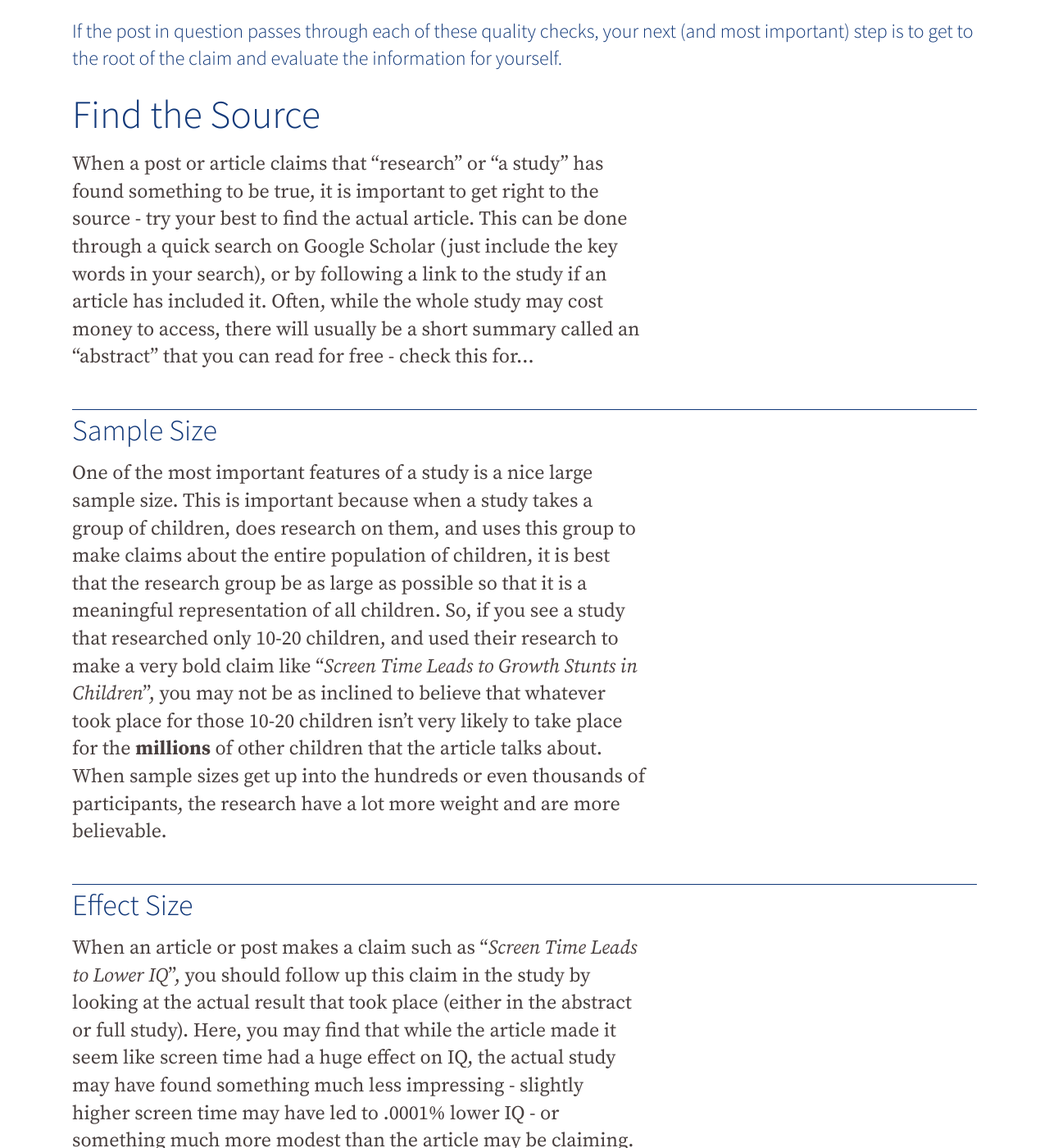
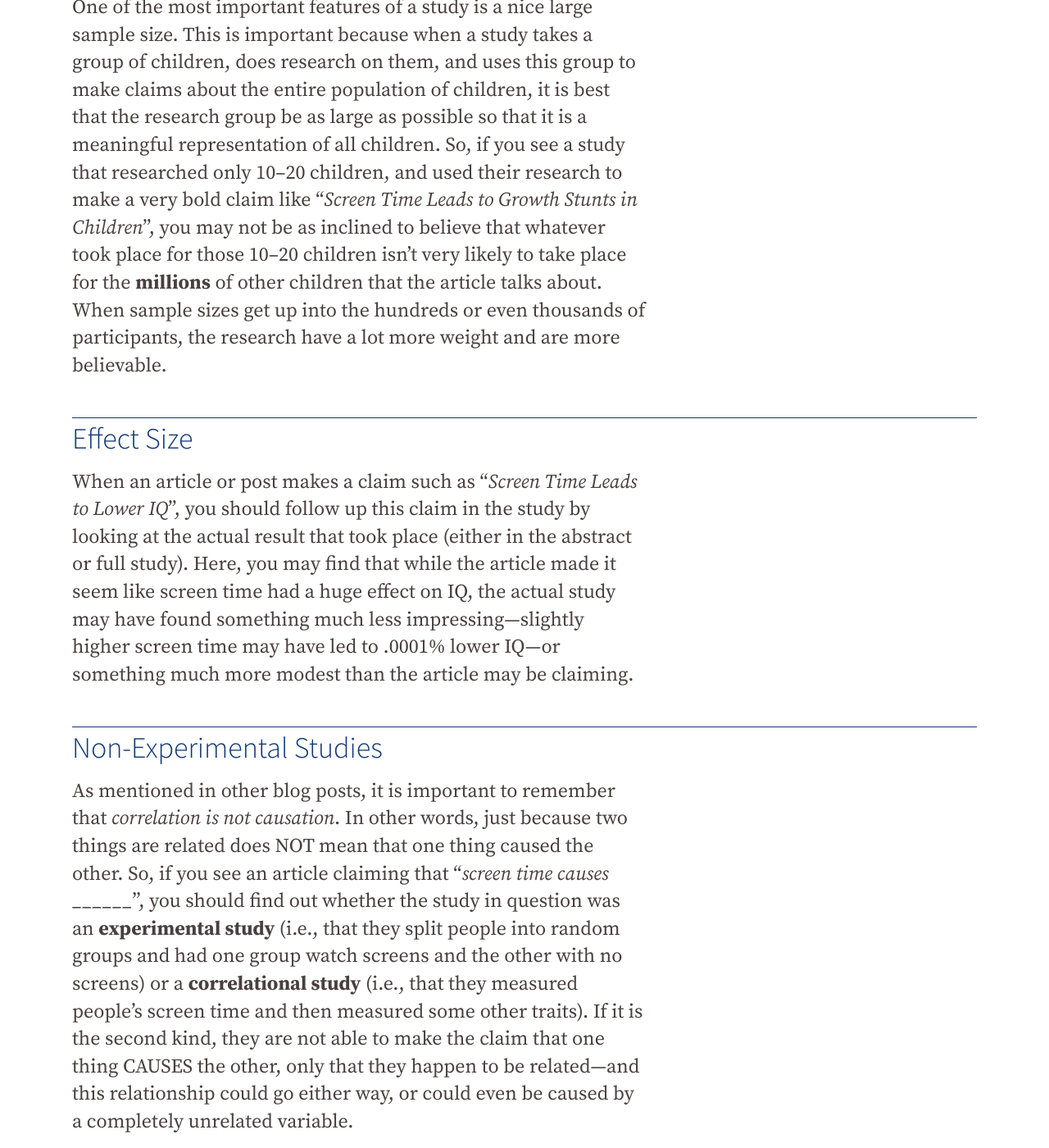
Before and after one commit to famliy-screen-time/familyscreentime.ca, a Jekyll site: the page built from _posts/2020-03-23-how-to.md, in a window 1280 px wide and 1400 px high, scrolled down 2937 px. Shown: the whole window at 82% size. Built offline with Jekyll 4.4.1, drawn with Linux system fonts in a browser that asks for light colours; nearby versions of some CDN libraries; some of the changed text lies outside the part shown.

Commit message:
Update Blog “2020-03-23-how-to”

```diff
--- a/_posts/2020-03-23-how-to.md
+++ b/_posts/2020-03-23-how-to.md
@@ -10,9 +10,9 @@
 
 When sifting through your feed, these types of claims should have their truth questioned right off the bat:
 
-## **No Source**
+## No Source
 
-If someone shares a photo or status on social media that appears to be talking about the results of some sort of study or research, but does not follow it up with a link or reference to where they got this information, there is no reason to believe that the poster didn't just make it up! Posts like these should be either a) followed up with some hefty researching looking for a reliable source, or b) IGNORED.
+If someone shares a photo or status on social media that appears to be talking about the results of some sort of study or research, but does not follow it up with a link or reference to where they got this information, there is no reason to believe that the poster didn't just make it up! Posts like these should be either (a) followed up with some hefty researching looking for a reliable source, or (b) IGNORED.
 
 Examples:
 
@@ -40,15 +40,15 @@
 
 ## Sample Size
 
-One of the most important features of a study is a nice large sample size. This is important because when a study takes a group of children, does research on them, and uses this group to make claims about the entire population of children, it is best that the research group be as large as possible so that it is a meaningful representation of all children. So, if you see a study that researched only 10-20 children, and used their research to make a very bold claim like "*Screen Time Leads to Growth Stunts in Children*", you may not be as inclined to believe that whatever took place for those 10-20 children isn't very likely to take place for the **millions** of other children that the article talks about. When sample sizes get up into the hundreds or even thousands of participants, the research have a lot more weight and are more believable.
+One of the most important features of a study is a nice large sample size. This is important because when a study takes a group of children, does research on them, and uses this group to make claims about the entire population of children, it is best that the research group be as large as possible so that it is a meaningful representation of all children. So, if you see a study that researched only 10–20 children, and used their research to make a very bold claim like "*Screen Time Leads to Growth Stunts in Children*", you may not be as inclined to believe that whatever took place for those 10–20 children isn't very likely to take place for the **millions** of other children that the article talks about. When sample sizes get up into the hundreds or even thousands of participants, the research have a lot more weight and are more believable.
 
 ## Effect Size
 
-When an article or post makes a claim such as "*Screen Time Leads to Lower IQ*", you should follow up this claim in the study by looking at the actual result that took place (either in the abstract or full study). Here, you may find that while the article made it seem like screen time had a huge effect on IQ, the actual study may have found something much less impressing - slightly higher screen time may have led to .0001% lower IQ - or something much more modest than the article may be claiming.
+When an article or post makes a claim such as "*Screen Time Leads to Lower IQ*", you should follow up this claim in the study by looking at the actual result that took place (either in the abstract or full study). Here, you may find that while the article made it seem like screen time had a huge effect on IQ, the actual study may have found something much less impressing—slightly higher screen time may have led to .0001% lower IQ—or something much more modest than the article may be claiming.
 
 ## Non-Experimental Studies
 
-As mentioned in other blog posts, it is important to remember that *correlation is not causation*. In other words, just because two things are related does NOT mean that one thing caused the other. So, if you see an article claiming that "*screen time causes \_\_\_\_\_\_*", you should find out whether the study in question was an **experimental study** (i.e., that they split people into random groups and had one group watch screens and the other with no screens) or a **correlational study** (i.e., that they measured people's screen time and then measured some other traits). If it is the second kind, they are not able to make the claim that one thing CAUSES the other, only that they happen to be related - and this relationship could go either way, or could even be caused by a completely unrelated variable.
+As mentioned in other blog posts, it is important to remember that *correlation is not causation*. In other words, just because two things are related does NOT mean that one thing caused the other. So, if you see an article claiming that "*screen time causes \_\_\_\_\_\_*", you should find out whether the study in question was an **experimental study** (i.e., that they split people into random groups and had one group watch screens and the other with no screens) or a **correlational study** (i.e., that they measured people's screen time and then measured some other traits). If it is the second kind, they are not able to make the claim that one thing CAUSES the other, only that they happen to be related—and this relationship could go either way, or could even be caused by a completely unrelated variable.
 
 # Takeaways
 
```
Also changed, not shown: other parts of _posts/2020-03-23-how-to.md (+4 -4 lines), assets/uploads/21039951_web1_doctor_stock-dr.jpg (deleted), assets/uploads/screen-shot-2020-03-23-at-6.27.26-pm.png (deleted).
